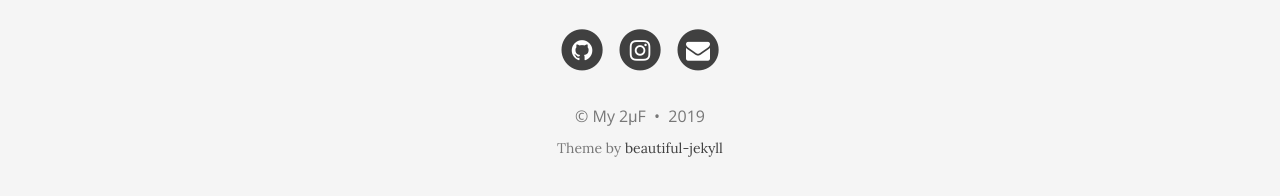
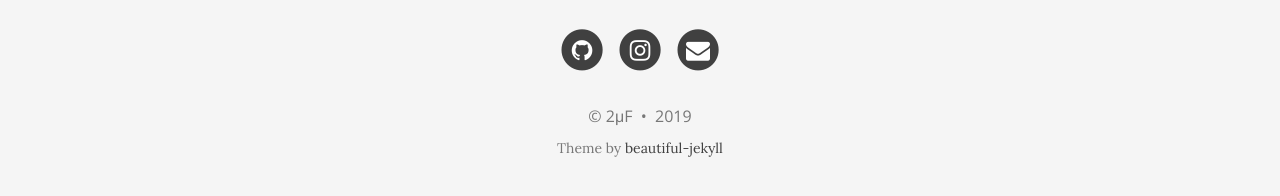
Before and after one commit to 2uf/2uf.github.io, a Jekyll site: the page built from index.html, in a window 1280 px wide and 900 px high, scrolled down 1101 px. Shown: the part 691-887 px from the top of the window. Built offline with Jekyll 4.4.1, drawn with Linux system fonts in a browser that asks for light colours; nearby versions of some CDN libraries; the list of posts is cut into pages by our own code; part of the change alters nothing that is shown.

```diff
--- a/_config.yml
+++ b/_config.yml
@@ -27,8 +27,8 @@ navbar-links:
   Resources:
     - Projects: "projects"
     - GitHub: "https://github.com/2uf"
-    - Instructables: "https://www.instructables.com/member/my2uf/"
-    - Thingiverse: "https://www.thingiverse.com/my2uf/designs"
+    - Instructables: "https://www.instructables.com/member/2uf/"
+    - Thingiverse: "https://www.thingiverse.com/2uf/designs"
     - Instagram: "https://www.instagram.com/my2uf/"
   About Me: "aboutme"
 
@@ -66,7 +66,7 @@ footer-link-col: "#404040"
 # Change all these values or delete the ones you don't want.
 # Important: you must keep the "name" parameter, everything else you can remove
 author:
-  name: © My 2&mu;F
+  name: © 2&mu;F
 
 # Select your active Social Network Links.
 # Uncomment the links you want to show in the footer and add your information to each link.
@@ -75,7 +75,7 @@ author:
 social-network-links:
 #  rss: true
 #  facebook: daattali
-  github: my2uf
+  github: 2uf
 #  twitter: daattali
 #  reddit: yourname
 #  google-plus: +DeanAttali
@@ -84,7 +84,7 @@ social-network-links:
 #  stackoverflow: "3943160/daattali"
 #  snapchat: deanat78
   instagram: my2uf
-  email: "justmy2uf@gmail.com"
+  email: "just2uf@gmail.com"
 #  youtube: user/deanat78
 #  spotify: yourname
 #  telephone: +14159998888
```
